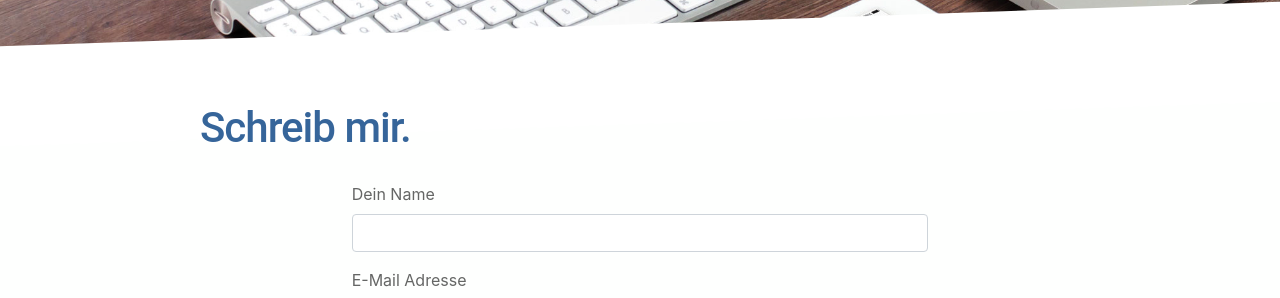
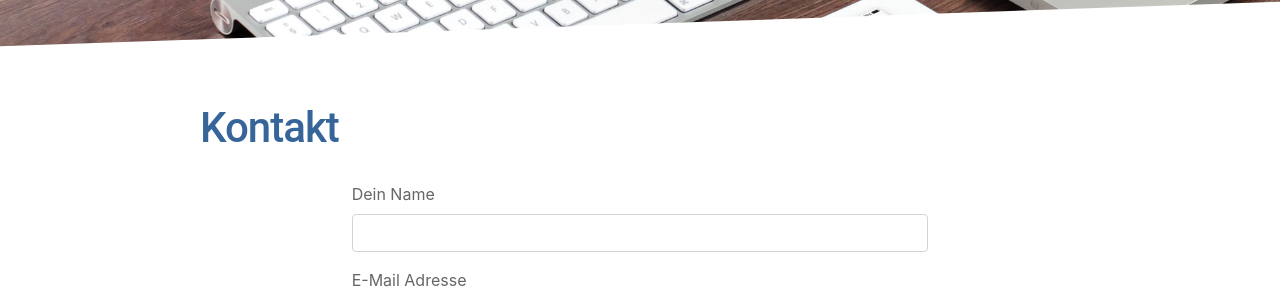
Before and after one commit to appbieger/appbieger.com, a Jekyll site: the page built from kontakt.markdown, in a window 1280 px wide. Shown: the part 338-636 px from the top of the page. Built offline with Jekyll 4.4.1, drawn with Linux system fonts in a browser that asks for light colours.

Commit message:
Kontaktseite von "Schreib mir." in "Kontakt" umbenannt
Bessere Auffindbarkeit in der Suche. Die Umbenennung wirkt auf
Seitentitel, Open-Graph, schema.org und die sichtbare Ueberschrift.
Die URL /kontakt und das Formular bleiben unveraendert.

Co-Authored-By: Claude Opus 5 <noreply@anthropic.com>

```diff
--- a/kontakt.markdown
+++ b/kontakt.markdown
@@ -1,6 +1,6 @@
 ---
 layout: page
-title: Schreib mir.
+title: Kontakt
 permalink: /kontakt
 description: "Anfragen an AppBieger – per Formular, E-Mail oder Telefon. Stephan Tomforde, Reith bei Brest zwischen Bremen und Hamburg."
 ---
```
